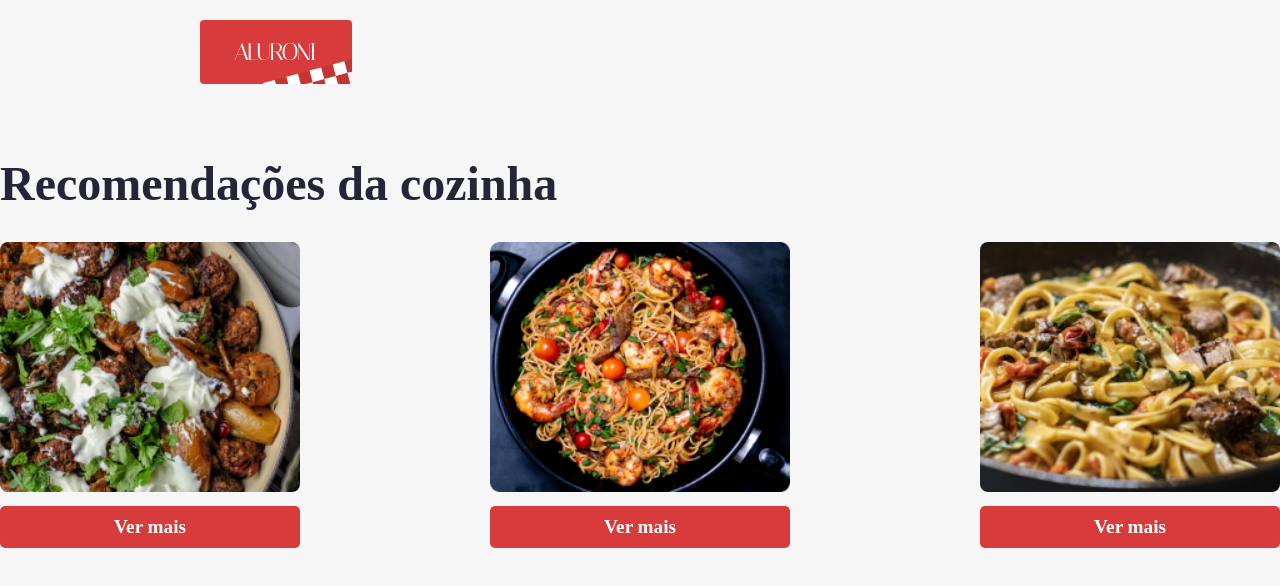
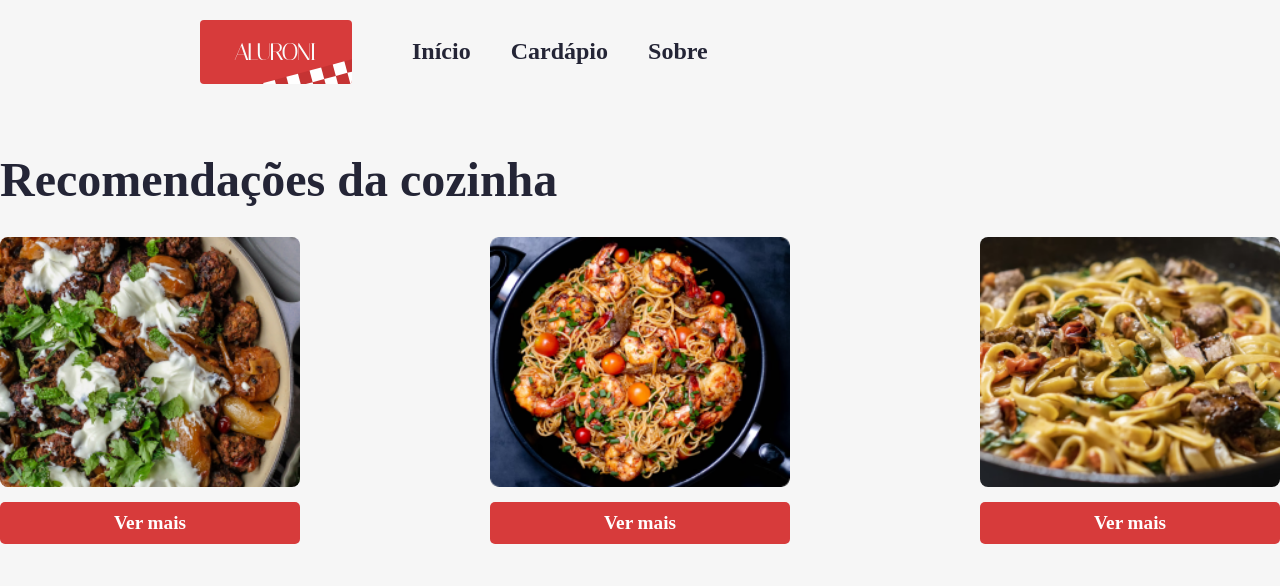
Before and after one commit to Raijoia/aluroni, a React (Create React App) app: page / in a window 1280 px wide. Shown: the top 586 px of the page. Built offline with nearby package versions, Linux system fonts and the light colour scheme; a web font is replaced by a local one.

Commit message:
nav in menu

```diff
--- a/src/components/Menu/Menu.module.scss
+++ b/src/components/Menu/Menu.module.scss
@@ -2,6 +2,7 @@
 @import "styles/breakpoints";
 
 .menu {
+  display: flex;
   padding: 20px $padding-horizontal;
   @media (max-width: $desktop_xsm) {
     padding: 20px $padding-horizontal-mobile;
@@ -12,4 +13,23 @@
   @media (min-width: $desktop_sm) and (max-width: $desktop_md) {
     padding: 20px $padding-horizontal-md;
   }
+  &__list {
+    align-items: center;
+    display: flex;
+  }
+  &__link {
+    list-style-type: none;
+    padding: 0 20px;
+    a {
+      color: $dark;
+      cursor: pointer;
+      font-size: 24px;
+      font-weight: 600;
+      text-decoration: none;
+      transition: .2s ease;
+      &:hover {
+        color: $dark-grey;
+      }
+    }
+  }
 }
--- a/src/components/Menu/index.tsx
+++ b/src/components/Menu/index.tsx
@@ -2,9 +2,27 @@ import { ReactComponent as Logo } from 'assets/logo.svg';
 import styles from './Menu.module.scss';
 
 export default function Menu() {
+  const rotas = [{
+    label: 'Início',
+    to: '/'
+  }, {
+    label: 'Cardápio',
+    to: '/cardapio'
+  }, {
+    label: 'Sobre',
+    to: '/sobre'
+  }];
+
   return (
     <nav className={styles.menu}>
       <Logo />
+      <ul className={styles.menu__list}>
+        {rotas.map((rota, index) => (
+          <a key={index} className={styles.menu__link}>
+            <a href={rota.to}>{rota.label}</a>
+          </a>
+        ))}
+      </ul>
     </nav>
   );
 }
```
